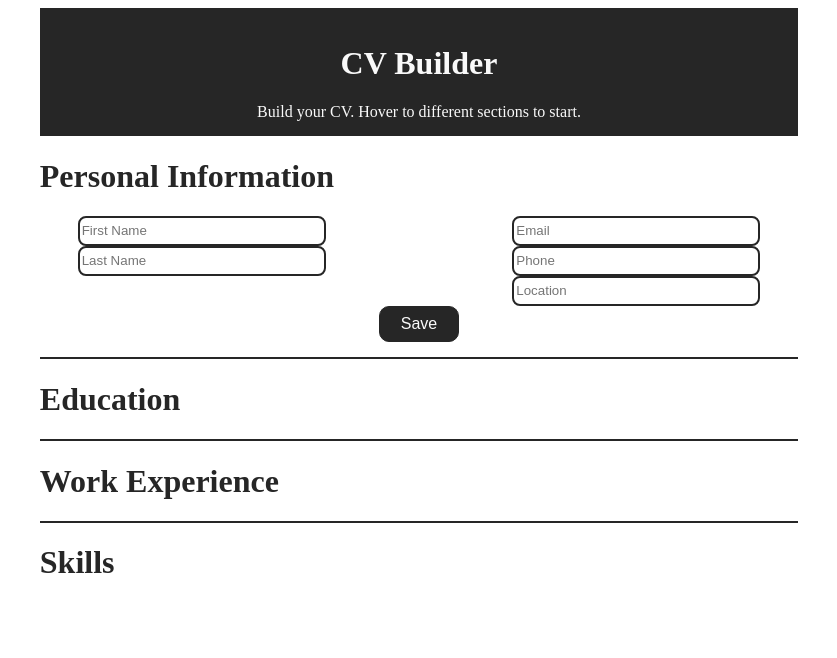
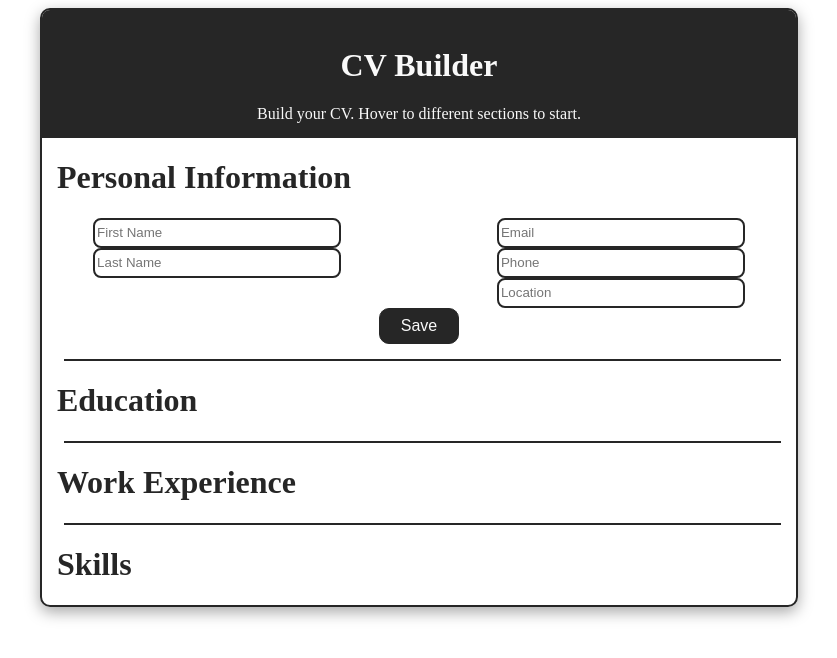
Before and after one commit to tymc47/odin-cv, a React (Create React App) app: page / in a window 1280 px wide. Shown: the top 658 px of the page, without its empty margins (221-1058 px from the left). Built offline with nearby package versions, Linux system fonts and the light colour scheme.

Commit message:
adjust styles

```diff
--- a/src/styles/app.css
+++ b/src/styles/app.css
@@ -3,6 +3,11 @@
     flex-direction: column;
     color: #262626;
     margin: 0% 20%;
+    border: #262626 2px solid;
+    border-radius: 10px;
+    box-shadow: rgba(0, 0, 0, 0.35) 0px 5px 15px;
+    overflow: hidden;
+
 }
 
 .banner {
@@ -12,12 +17,17 @@
     padding: 2%;
 }
 
+.education, .info, .work-exp, .skills {
+    padding: 0% 2%;
+}
+
 hr {
-    margin: 0%;
-    width: 100%;
+    margin: 0% 3%;
+    width: 95%;
     background-color: #262626;
     height: 2px;
     border: none;
+
 }
 
 .section-title {
@@ -28,6 +38,7 @@ hr {
 
 .add-btn {
     display: none;
+    padding: 0.5rem 1rem;
 }
 
 .section-title:hover .add-btn{
--- a/src/styles/output.css
+++ b/src/styles/output.css
@@ -31,6 +31,7 @@
 /* Personal Info */
 .output.info {
     margin-top: 5%;
+    padding: 0% 5%;
 }
 
 ul {
```
